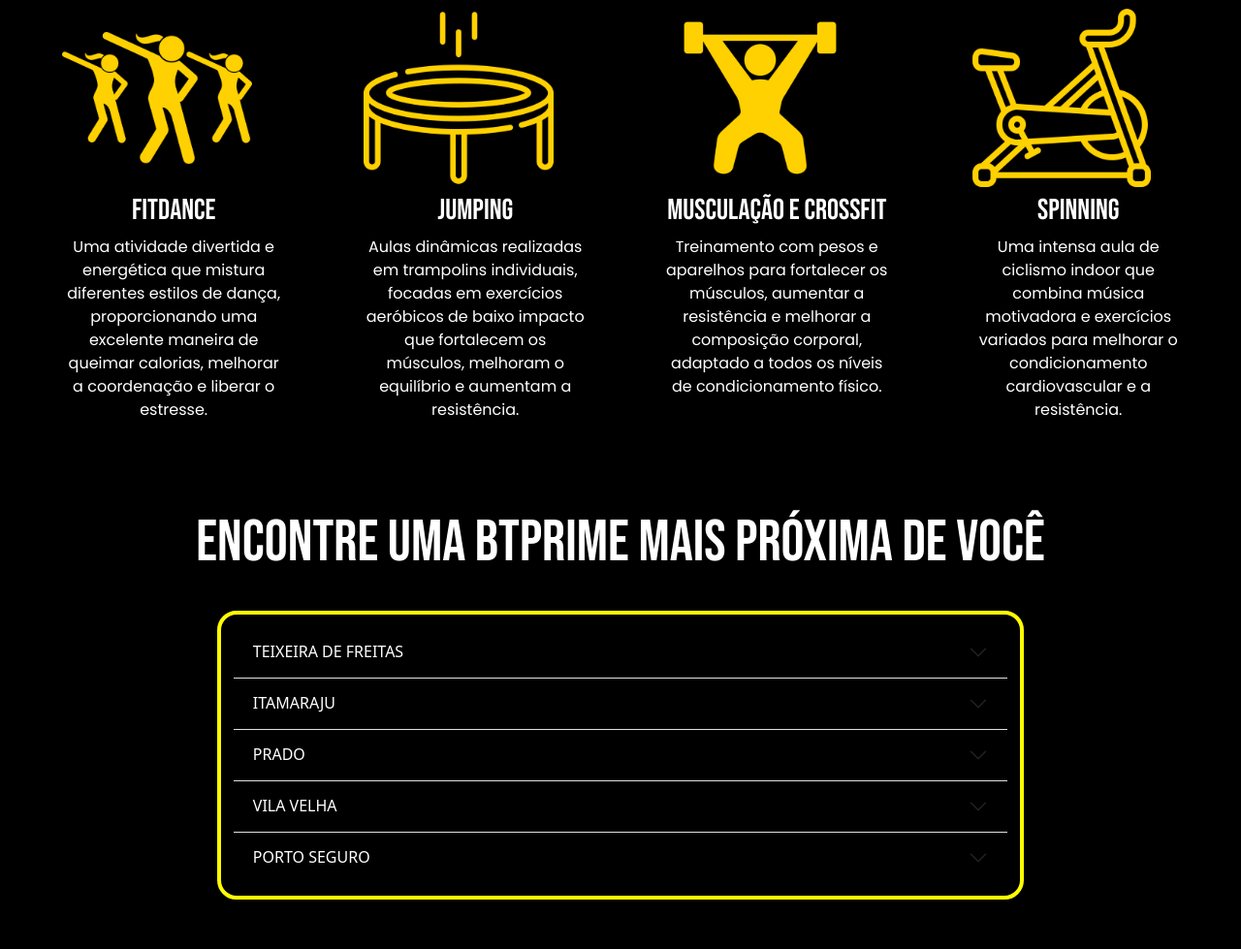
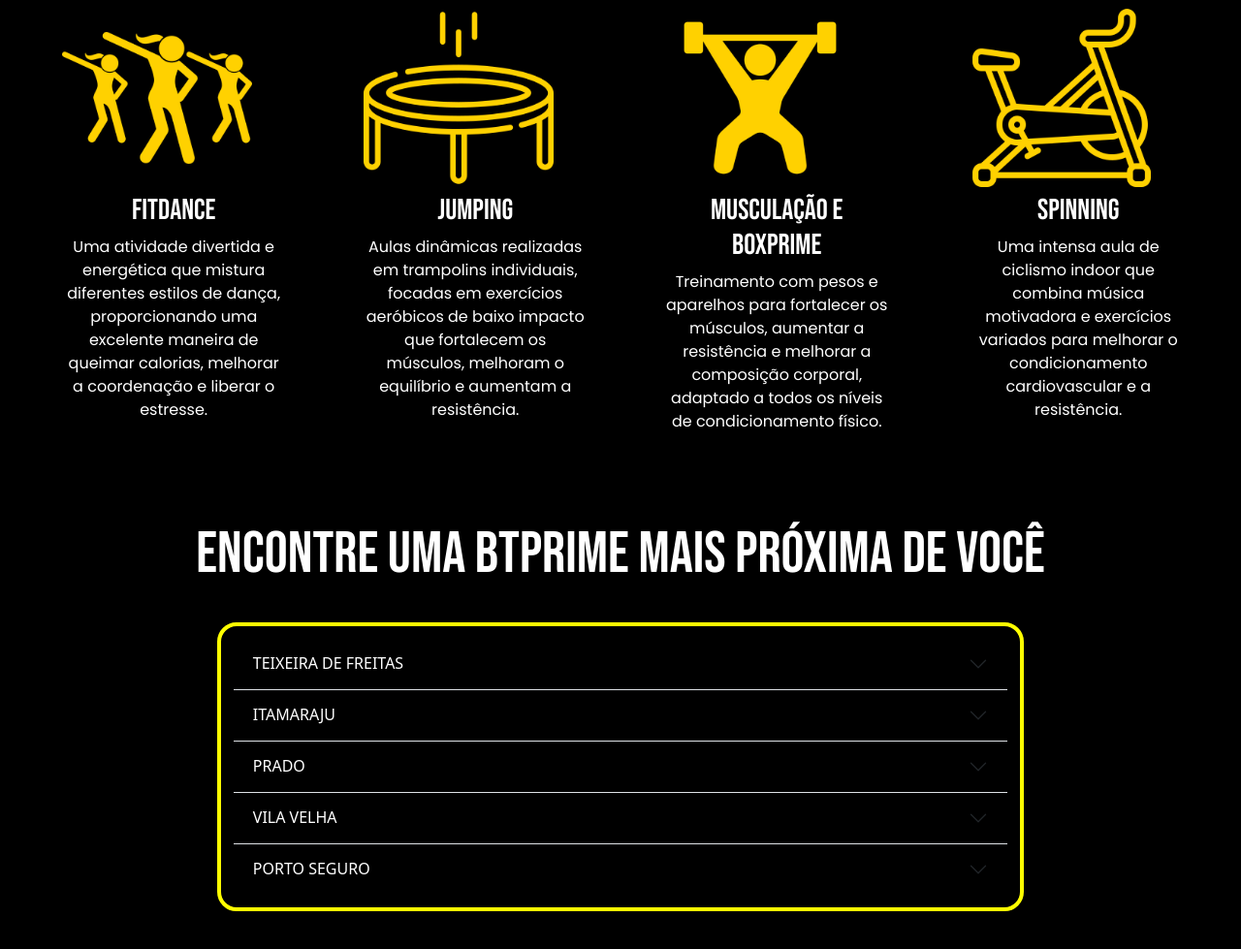
Before and after one commit to andtps/btprime2.0, a plain HTML site: page index.html in a window 1280 px wide. Shown: the part 1589-2568 px from the top of the page at 97% size. Drawn offline with nearby package versions, Linux system fonts and the light colour scheme.

Commit message:
Alterado nome crossfit para boxprime

```diff
--- a/index.html
+++ b/index.html
@@ -103,7 +103,7 @@
           </div>
           <div class="btprime__modalidades__img__div">
             <img src="./img/modalidades_section/Musculação.png" alt="" />
-            <h3>MUSCULAÇÃO E CROSSFIT</h3>
+            <h3>MUSCULAÇÃO E BOXPRIME</h3>
             <p>
               Treinamento com pesos e aparelhos para fortalecer os músculos,
               aumentar a resistência e melhorar a composição corporal, adaptado
```
